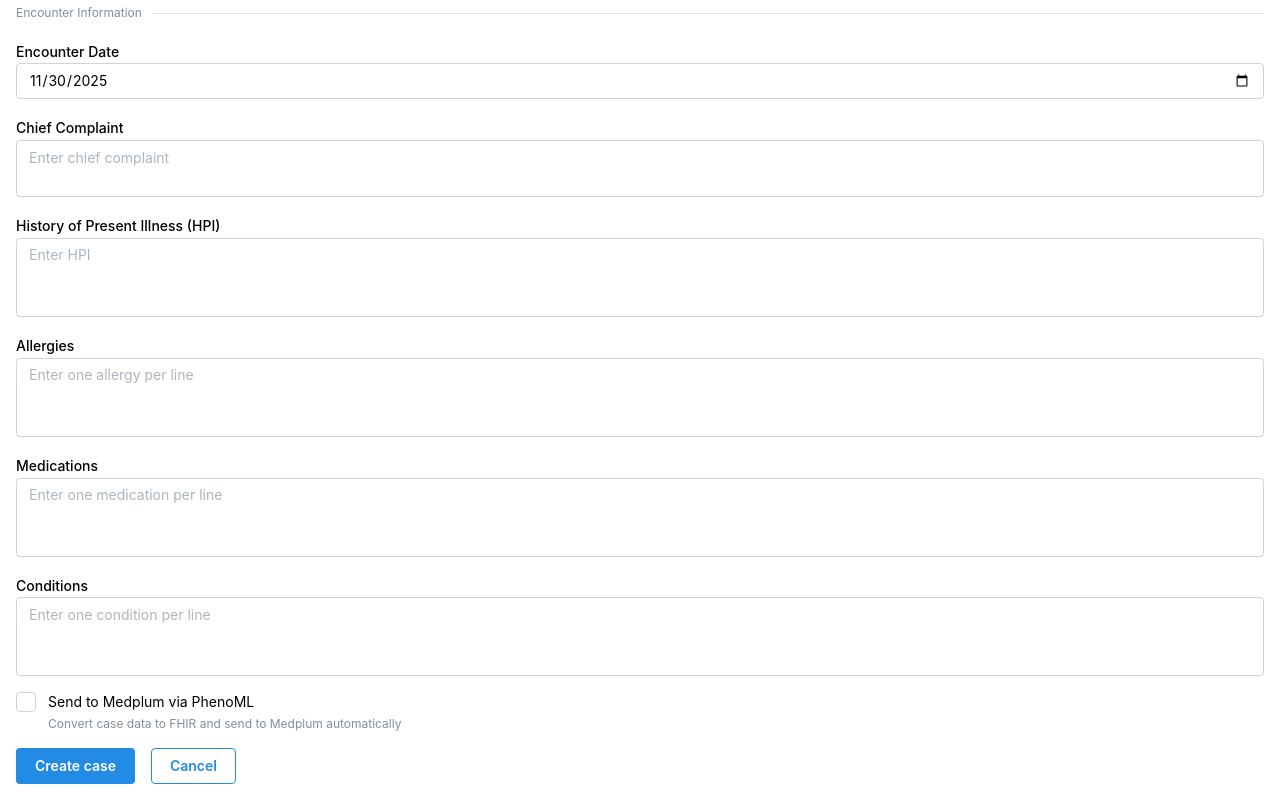
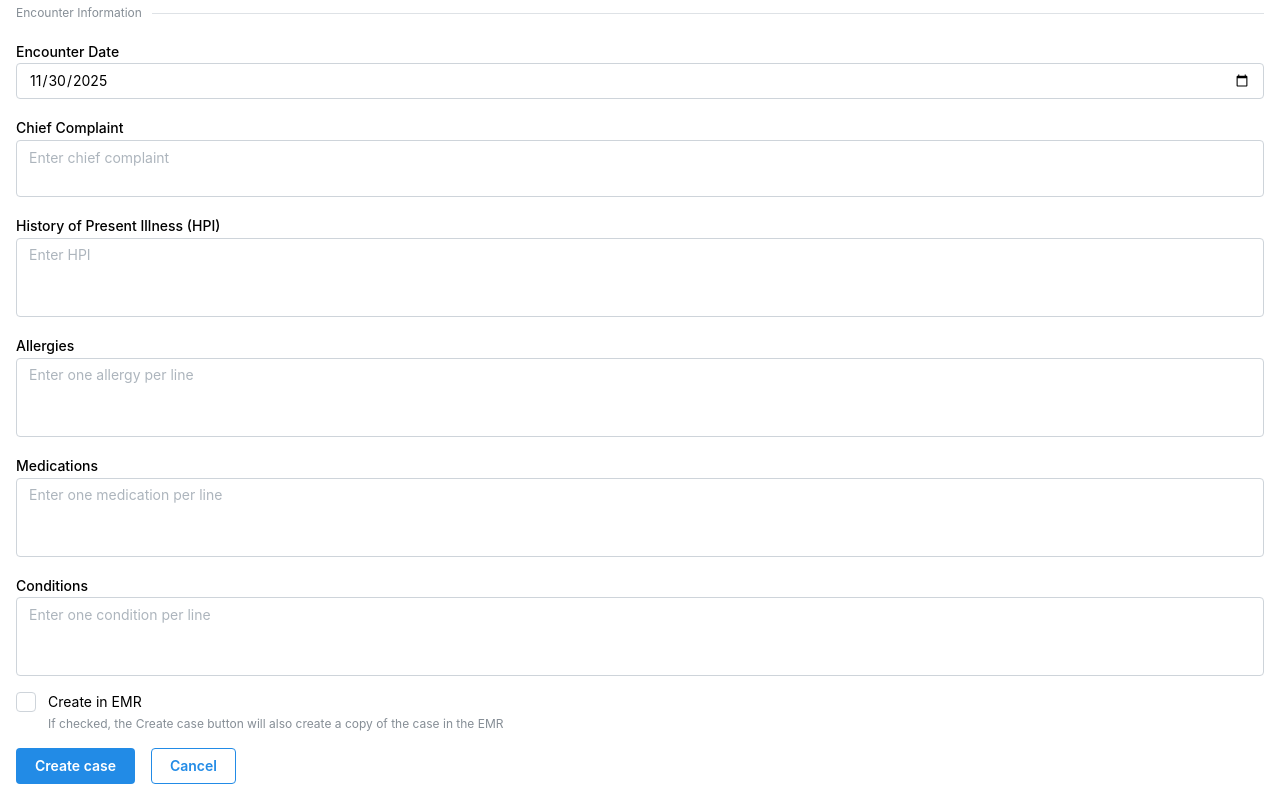
Before and after one commit to xprimarycare/case-manager, a React (Vite) app: page /create in a window 1280 px wide. Shown: the part 329-1129 px from the top of the page. Built offline with nearby package versions, Linux system fonts and the light colour scheme; no server answers.

Commit message:
rename things to make it generic to any EMR, update some copy

```diff
--- a/convex/fhir.ts
+++ b/convex/fhir.ts
@@ -5,7 +5,7 @@ import { internal } from "./_generated/api";
 import { Doc } from "./_generated/dataModel";
 import { WithoutSystemFields } from "convex/server";
 
-export const sendToMedplum = action({
+export const sendCaseToEmrThroughPhenoML = action({
     args: {
         caseId: v.id("cases"),
         patient: v.object({
@@ -189,7 +189,7 @@ export const sendToMedplum = action({
 
         return {
             success: true,
-            message: "Successfully sent case to Medplum",
+            message: "Successfully sent case to EMR",
         };
     },
 });
--- a/src/CaseCreator.tsx
+++ b/src/CaseCreator.tsx
@@ -90,10 +90,10 @@ const CaseCreator = () => {
     const { id } = useParams<{ id?: string }>();
     const isEditMode = !!id;
     const [isLoading, setIsLoading] = useState(false);
-    const [sendToMedplum, setSendToMedplum] = useState(false);
+    const [sendToEmr, setSendToEmr] = useState(false);
     const createCase = useMutation(api.cases.createCase);
     const updateCase = useMutation(api.cases.updateCase);
-    const sendToMedplumAction = useAction(api.fhir.sendToMedplum);
+    const sendToEmrAction = useAction(api.fhir.sendCaseToEmrThroughPhenoML);
     const caseData: Doc<"cases"> | null | undefined = useQuery(
         api.cases.getCase,
         {
@@ -160,15 +160,15 @@ const CaseCreator = () => {
                 caseId = await createCase(payload);
             }
 
-            // Send to Medplum if checkbox is checked
-            if (sendToMedplum) {
+            // Send to the EMR if checkbox is checked
+            if (sendToEmr) {
                 try {
                     // Convert encounter date to ISO string
                     const encounterDateISO = form.values.encounterDate
                         ? new Date(form.values.encounterDate).toISOString()
                         : new Date().toISOString();
 
-                    const fhirResult = await sendToMedplumAction({
+                    const fhirResult = await sendToEmrAction({
                         caseId,
                         patient: {
                             name: form.values.patient.name,
@@ -195,7 +195,7 @@ const CaseCreator = () => {
                                 <Text>
                                     Case "{title}" successfully{" "}
                                     {isEditMode ? "updated" : "created"} and
-                                    sent to Medplum.
+                                    sent to EMR.
                                 </Text>
                             ),
                             title: "Success",
@@ -208,7 +208,7 @@ const CaseCreator = () => {
                             message: (
                                 <Text>
                                     Case "{title}" saved, but failed to send to
-                                    Medplum: {fhirResult.message}
+                                    EMR: {fhirResult.message}
                                 </Text>
                             ),
                             title: "Warning",
@@ -217,12 +217,11 @@ const CaseCreator = () => {
                         });
                     }
                 } catch (error) {
-                    console.error("Error sending to Medplum:", error);
+                    console.error("Error sending to EMR:", error);
                     notifications.show({
                         message: (
                             <Text>
-                                Case "{title}" saved, but error sending to
-                                Medplum:{" "}
+                                Case "{title}" saved, but error sending to EMR:{" "}
                                 {error instanceof Error
                                     ? error.message
                                     : "Unknown error"}
@@ -315,7 +314,6 @@ const CaseCreator = () => {
                         />
                         <TextInput
                             label="Date of Birth"
-                            placeholder="MM/DD/YYYY"
                             disabled={isFormDisabled}
                             {...form.getInputProps("patient.dateOfBirth")}
                         />
@@ -374,13 +372,11 @@ const CaseCreator = () => {
                     />
 
                     <Checkbox
-                        label="Send to Medplum via PhenoML"
-                        checked={sendToMedplum}
-                        onChange={(e) =>
-                            setSendToMedplum(e.currentTarget.checked)
-                        }
+                        label="Create in EMR"
+                        checked={sendToEmr}
+                        onChange={(e) => setSendToEmr(e.currentTarget.checked)}
                         disabled={isFormDisabled}
-                        description="Convert case data to FHIR and send to Medplum automatically"
+                        description={`If checked, the ${isEditMode ? "Update" : "Create"} case button will also create a copy of the case in the EMR`}
                     />
 
                     <Group>
```
